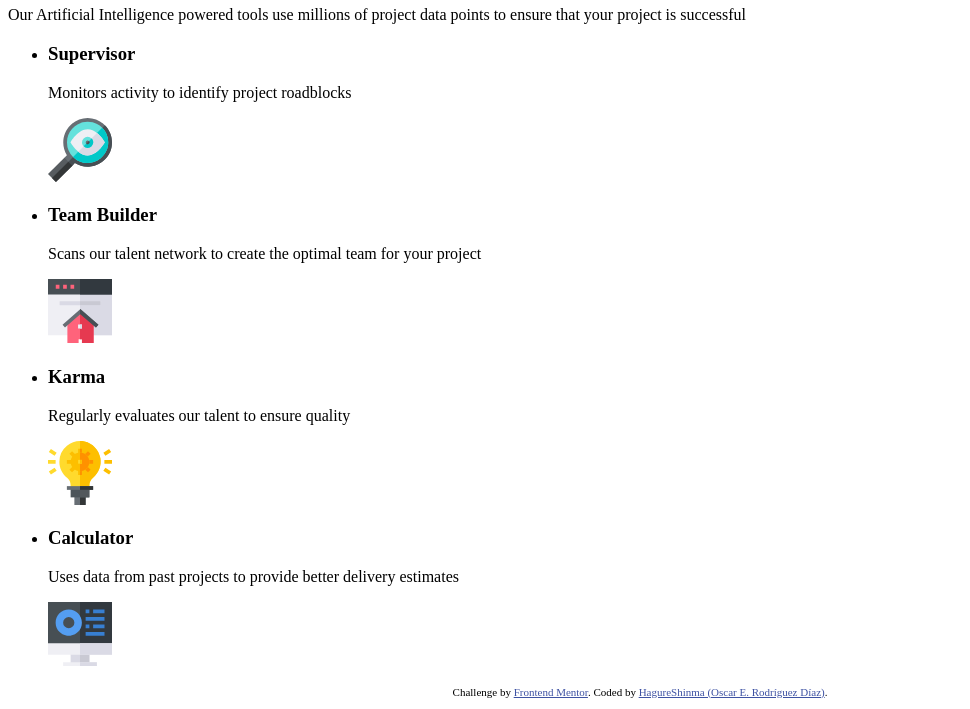
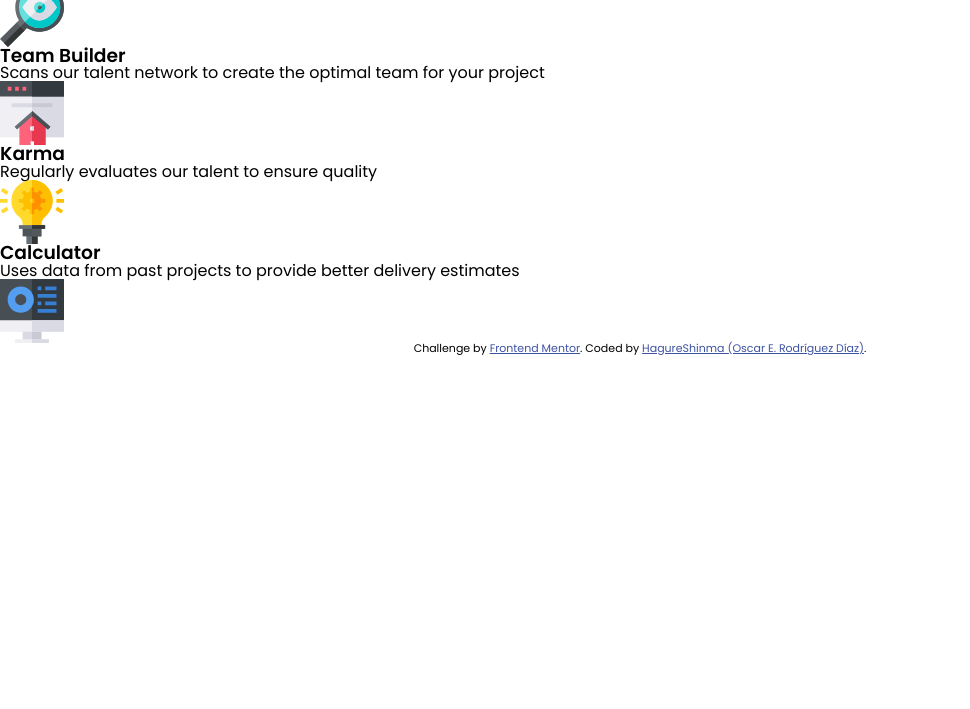
Before and after one commit to hagureshinma/four-card-feature-section-master, a plain HTML site: page index.html in a window 1280 px wide. Shown: the part 132-841 px from the top of the page, without its empty margins (0-970 px from the left). After the commit the page ends 800 px from the top, so only its background shows below. Drawn offline with Linux system fonts and the light colour scheme.

Commit message:
Starting styles (reset)

```diff
--- /dev/null
+++ b/css/_base-style.scss
@@ -0,0 +1,24 @@
+*{
+    margin: 0;
+    padding: 0;
+    & ::after, ::before{
+        box-sizing: border-box;
+    }
+}
+
+body {
+    min-height: 100vh;
+    scroll-behavior: smooth;
+    text-rendering: optimizeSpeed;
+    line-height: 1;
+    font-family: 'Poppins', sans-serif;
+}
+
+ul, li{
+    list-style: none;
+}
+
+img {
+    max-width: 100%;
+    display: block;
+}
--- /dev/null
+++ b/css/styles.scss
@@ -0,0 +1 @@
+@import 'base-style'
--- a/index.html
+++ b/index.html
@@ -9,6 +9,7 @@
   <link rel="icon" type="image/png" sizes="32x32" href="./images/favicon-32x32.png">
   <link rel="preconnect" href="https://fonts.gstatic.com">
   <link href="https://fonts.googleapis.com/css2?family=Poppins:wght@200;400;600&display=swap" rel="stylesheet">
+  <link rel="stylesheet" href="css/styles.css">
 
   <title>Frontend Mentor | Four card feature section</title>
 
```
Also changed, not shown: css/styles.css (added), 1 other file.
